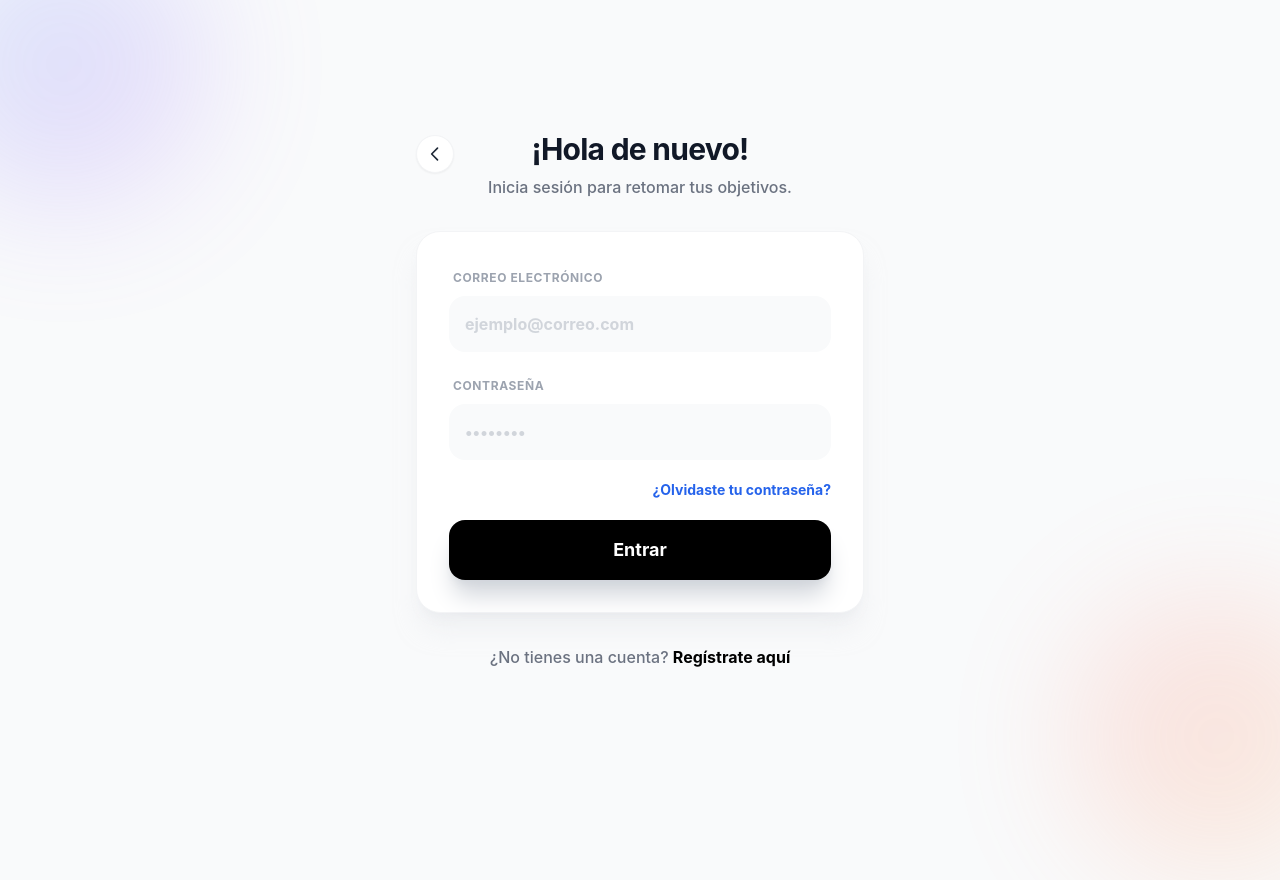
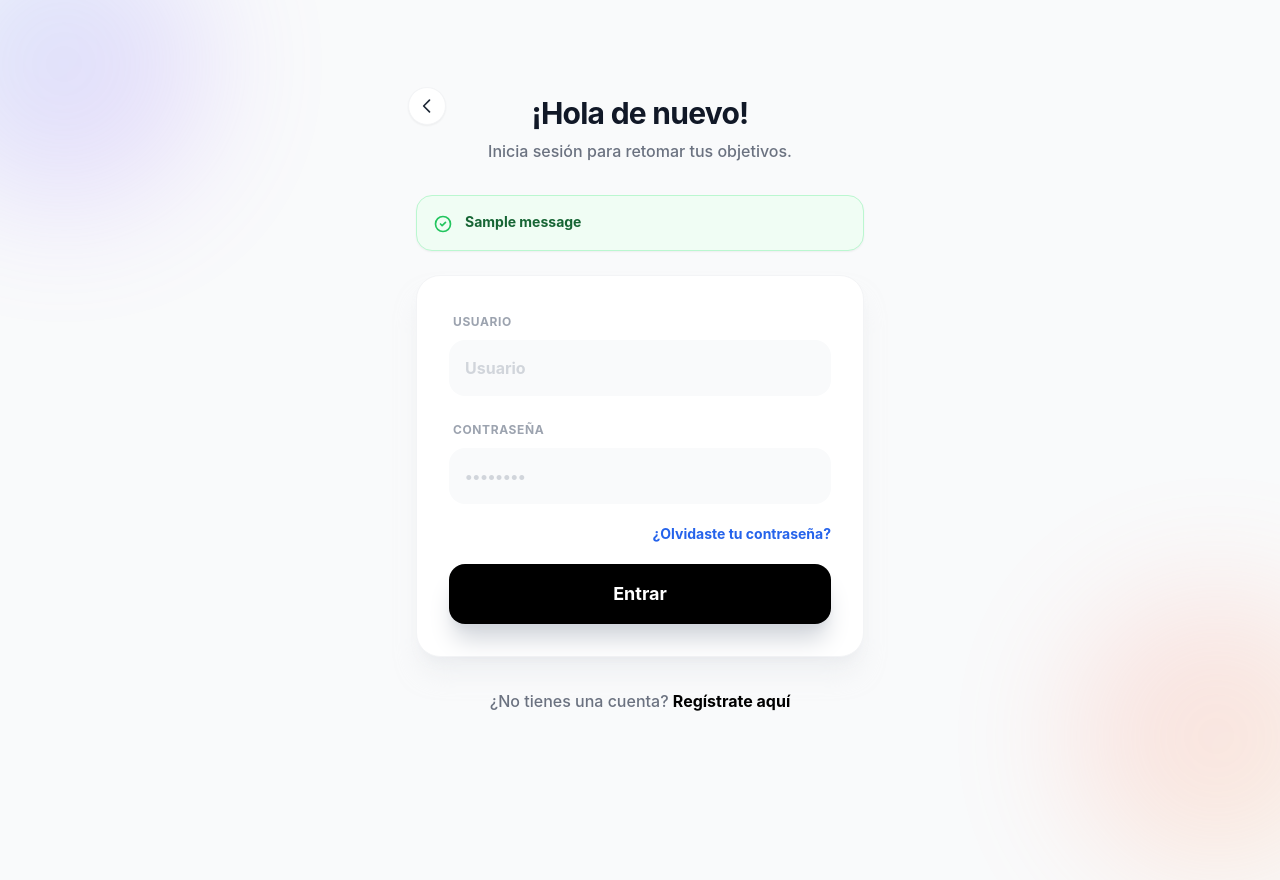
Before and after one commit to nicoars1/tracking-habits, a Flask app: page /login in a window 1280 px wide; the page is wider, and only the part inside the window is pictured. Run offline with Flask 3, Linux system fonts and the light colour scheme; one stand-in notice (Sample message) is shown; some libraries are stand-ins or nearby versions.

Commit message:
feat: add flash errors

```diff
--- a/app.py
+++ b/app.py
@@ -6,6 +6,7 @@ from pymongo import MongoClient
 
 app = Flask(__name__)
 bcrypt = Bcrypt(app)
+app.secret_key = os.urandom(24)
 
 # Emails válidos
 EMAIL_RE = re.compile(r'^[^@\s]+@[^@\s]+\.[^@\s]+$')
@@ -30,24 +31,24 @@ def user():
         return redirect(url_for('login'))
     return redirect(url_for('home')) # La idea es que si el usuario tiene sesión iniciada lo lleve a un dashboard de usuario
 
-@app.route('/login')
+@app.route('/login', methods=['GET', 'POST'])
 def login():
     if request.method == 'POST':
         user = request.form['user']
         password = request.form['password']
 
         # Buscar usuario en base de datos
-        user_doc = collection.find_one({'user: user'})
+        user_doc = collection.find_one({'user': user})
 
         #Verificar si las credenciales son correctas
         if user_doc and bcrypt.check_password_hash(user_doc['password'], password):
             if not user_doc.get('verified', False):
-               # flash("Debe verificar su email antes de iniciar sesión")
+                flash("Debe verificar su email antes de iniciar sesión", 'error')
                 return redirect(url_for('login'))
             session['user'] = user_doc['user']
             return redirect(url_for('home'))
         else:
-            flash("Usuario o contraseña incorrectos")
+            flash("Usuario o contraseña incorrectos", 'error')
             return redirect(url_for('login'))
 
     return render_template('login.html')
--- a/templates/login.html
+++ b/templates/login.html
@@ -17,26 +17,52 @@
 
     <main class="w-full max-w-md mx-auto relative z-10">
 
-        <div class="mb-8 text-center">
+        <a href="/" class="absolute -left-2 top-0 p-2 bg-white rounded-full text-gray-800 shadow-sm border border-gray-100 hover:bg-gray-50 transition-colors z-20">
+            <svg class="w-5 h-5" fill="none" stroke="currentColor" viewBox="0 0 24 24"><path stroke-linecap="round" stroke-linejoin="round" stroke-width="2" d="M15 19l-7-7 7-7"></path></svg>
+        </a>
+
+        <div class="mb-8 text-center pt-2">
             <h1 class="text-3xl font-bold tracking-tight text-gray-900 mb-2">¡Hola de nuevo!</h1>
             <p class="text-gray-500 font-medium">Inicia sesión para retomar tus objetivos.</p>
         </div>
 
-        <div class="bg-white rounded-3xl p-8 shadow-xl shadow-gray-200/50 border border-gray-100">
-            <a href="/" class="absolute left-0 top-1 p-2 bg-white rounded-full text-gray-800 shadow-sm border border-gray-100 hover:bg-gray-50 transition-colors">
-                <svg class="w-5 h-5" fill="none" stroke="currentColor" viewBox="0 0 24 24"><path stroke-linecap="round" stroke-linejoin="round" stroke-width="2" d="M15 19l-7-7 7-7"></path></svg>
-            </a>
-            <form action="index.html" class="space-y-5">
+        {% with messages = get_flashed_messages(with_categories=true) %}
+            {% if messages %}
+                <div class="mb-6 space-y-3">
+                    {% for category, message in messages %}
+                        {% set alert_bg = "bg-red-50 border-red-200" if category in ['error', 'danger'] else "bg-green-50 border-green-200" %}
+                        {% set icon_col = "text-red-500" if category in ['error', 'danger'] else "text-green-500" %}
+                        {% set text_col = "text-red-800" if category in ['error', 'danger'] else "text-green-800" %}
+
+                        <div class="p-4 border rounded-2xl flex items-start gap-3 shadow-sm {{ alert_bg }}">
+                            <div class="{{ icon_col }} mt-0.5 flex-shrink-0">
+                                {% if category in ['error', 'danger'] %}
+                                    <svg class="w-5 h-5" fill="none" stroke="currentColor" viewBox="0 0 24 24"><path stroke-linecap="round" stroke-linejoin="round" stroke-width="2" d="M12 8v4m0 4h.01M21 12a9 9 0 11-18 0 9 9 0 0118 0z"></path></svg>
+                                {% else %}
+                                    <svg class="w-5 h-5" fill="none" stroke="currentColor" viewBox="0 0 24 24"><path stroke-linecap="round" stroke-linejoin="round" stroke-width="2" d="M9 12l2 2 4-4m6 2a9 9 0 11-18 0 9 9 0 0118 0z"></path></svg>
+                                {% endif %}
+                            </div>
+                            <div>
+                                <p class="text-sm font-bold {{ text_col }}">{{ message }}</p>
+                            </div>
+                        </div>
+                    {% endfor %}
+                </div>
+            {% endif %}
+        {% endwith %}
+        <div class="bg-white rounded-3xl p-8 shadow-xl shadow-gray-200/50 border border-gray-100 relative">
+
+            <form action="/login" method="POST" class="space-y-5">
 
                 <div class="space-y-2">
-                    <label class="text-xs font-bold text-gray-400 uppercase tracking-wider ml-1">Correo Electrónico</label>
-                    <input type="email" placeholder="ejemplo@correo.com" required
+                    <label class="text-xs font-bold text-gray-400 uppercase tracking-wider ml-1">Usuario</label>
+                    <input type="user" name="user" placeholder="Usuario" required
                            class="w-full p-4 bg-gray-50 rounded-2xl text-base font-bold text-gray-900 placeholder-gray-300 focus:bg-white focus:ring-2 focus:ring-black focus:outline-none transition-all">
                 </div>
 
                 <div class="space-y-2">
                     <label class="text-xs font-bold text-gray-400 uppercase tracking-wider ml-1">Contraseña</label>
-                    <input type="password" placeholder="••••••••" required
+                    <input type="password" name="password" placeholder="••••••••" required
                            class="w-full p-4 bg-gray-50 rounded-2xl text-base font-bold text-gray-900 placeholder-gray-300 focus:bg-white focus:ring-2 focus:ring-black focus:outline-none transition-all">
                 </div>
 
@@ -52,7 +78,7 @@
 
         <div class="mt-8 text-center">
             <p class="text-gray-500 font-medium">¿No tienes una cuenta?
-                <a href="register" class="text-black font-bold hover:underline">Regístrate aquí</a>
+                <a href="/register" class="text-black font-bold hover:underline">Regístrate aquí</a>
             </p>
         </div>
 
```
